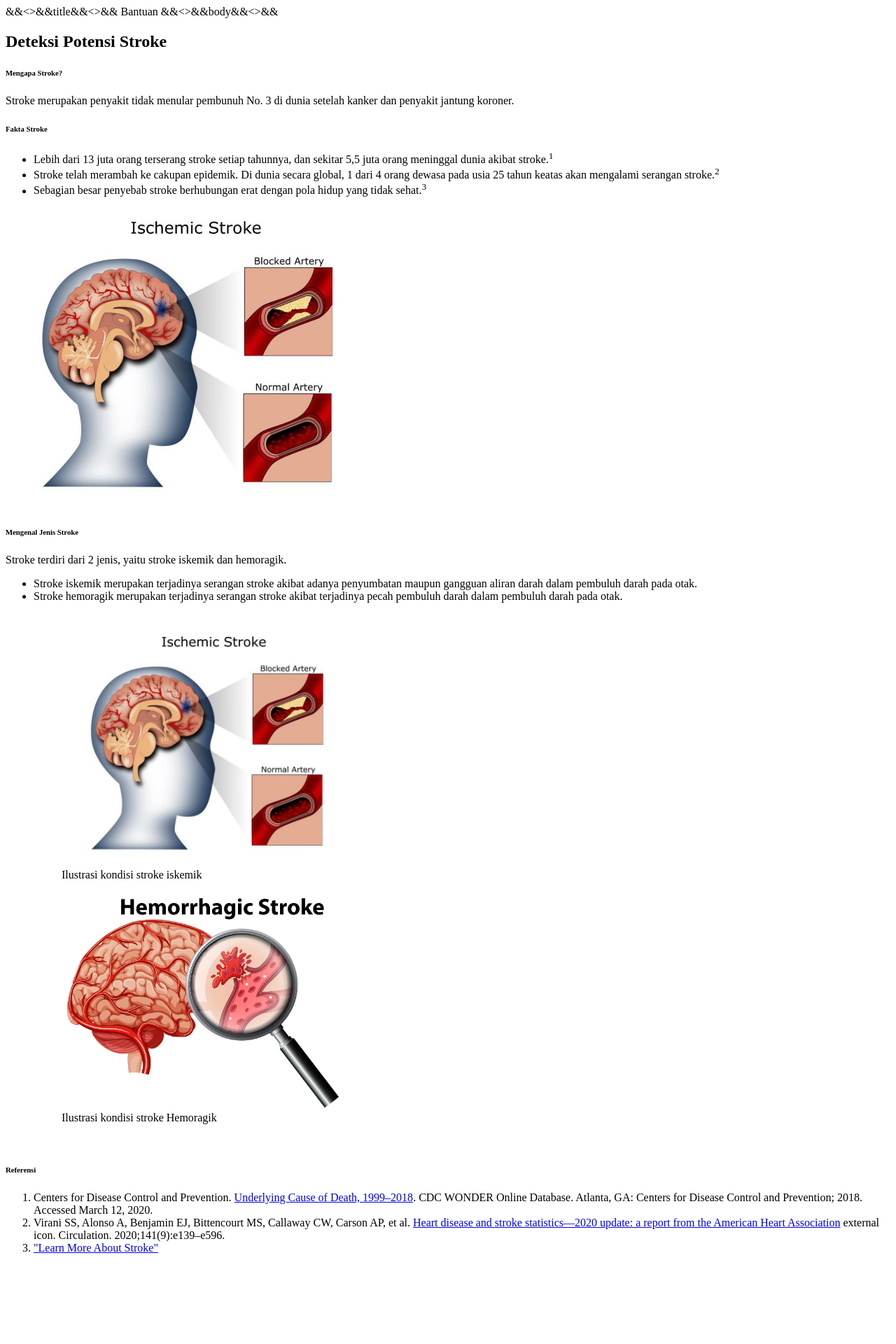
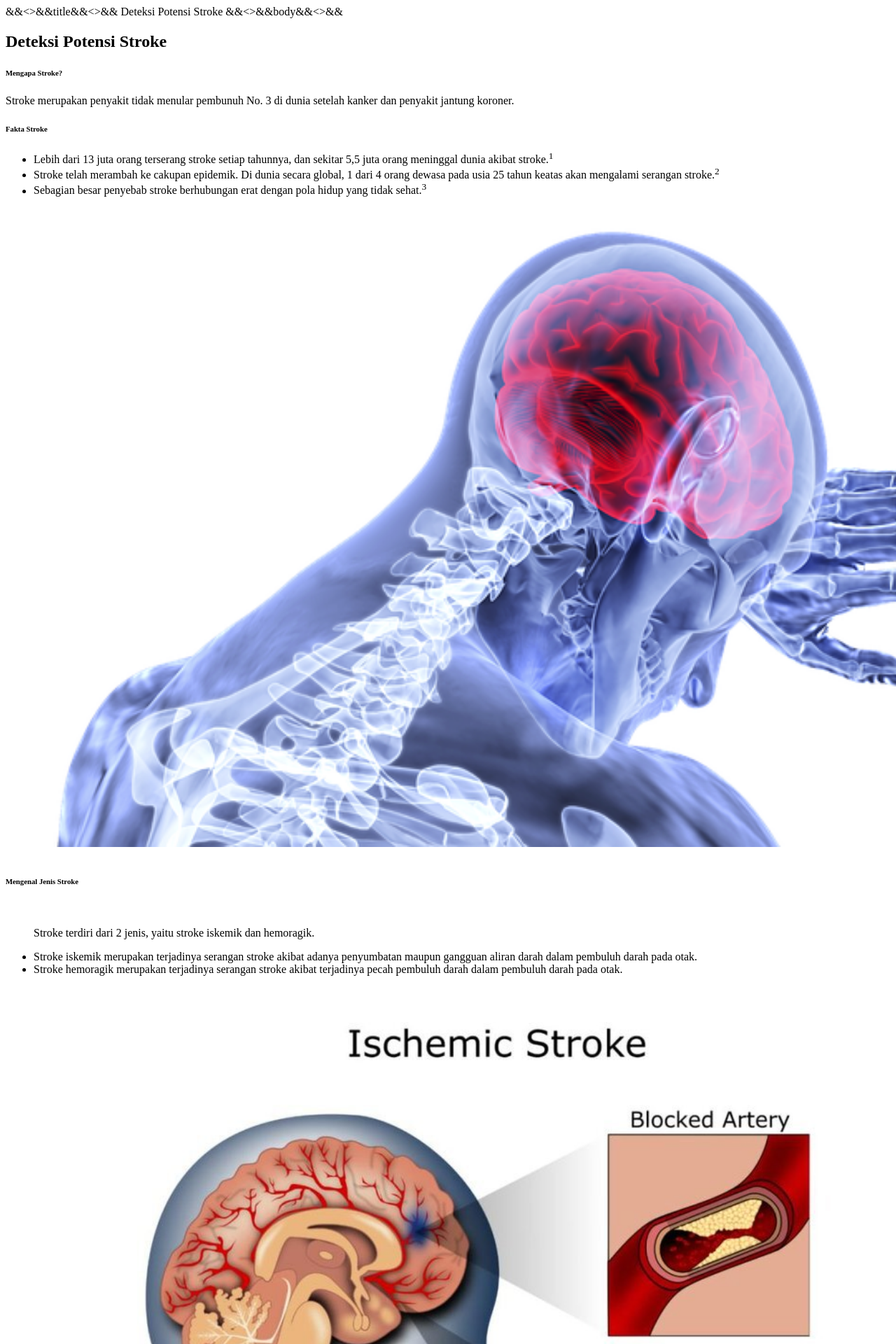
Before and after one commit to syansky/bookish-happiness, a Node project: template views/pages/index.ejs in a window 1280 px wide; the page is wider, and only the part inside the window is pictured. Shown: the top 1920 px of that part at 70% size. Before the commit the page ends 1790 px from the top of that part, so only its background shows below. Run offline with Node 20 templates, Linux system fonts and the light colour scheme; the template is opened without the code that fills it, so the values that code supplies are empty; some libraries are stand-ins or nearby versions.

Commit message:
Interface improvement

```diff
--- a/views/layouts/main.ejs
+++ b/views/layouts/main.ejs
@@ -7,7 +7,9 @@
     <title><%- title %></title>
     <link rel="stylesheet" href="https://cdn.jsdelivr.net/npm/bootstrap@4.5.3/dist/css/bootstrap.min.css"
         integrity="sha384-TX8t27EcRE3e/ihU7zmQxVncDAy5uIKz4rEkgIXeMed4M0jlfIDPvg6uqKI2xXr2" crossorigin="anonymous">
+    <link href="https://unpkg.com/aos@2.3.1/dist/aos.css" rel="stylesheet">
     <!-- JavaScript -->
+    <script src="https://unpkg.com/aos@2.3.1/dist/aos.js"></script>
     <script src="https://cdn.jsdelivr.net/npm/@tensorflow/tfjs@latest"></script>
     <script src="https://cdn.jsdelivr.net/npm/@tensorflow/tfjs-vis"></script>
     <script src="https://cdn.jsdelivr.net/npm/alertifyjs@1.13.1/build/alertify.min.js"></script>
@@ -82,6 +84,28 @@
         border-width: 1px;
         border-color: rgba(0, 0, 0, 0.1);
       }
+
+      body {
+          background-color: #1ABC9C;
+      }
+
+      img {
+          border-radius: 5px;
+          transition: transform .2s; /* Animation */
+      }
+
+      img:hover {
+  transform: scale(1.05);
+        }
+
+    .card {
+        background-color: #F8FFA6;
+          transition: transform .45s; /* Animation */
+      }
+
+      .card:hover {
+  transform: scale(1.015);
+        }
     </style>
     <%- style %>
 </head>
@@ -124,7 +148,9 @@
     <script src="https://cdn.jsdelivr.net/npm/bootstrap@4.5.3/dist/js/bootstrap.bundle.min.js"
         integrity="sha384-ho+j7jyWK8fNQe+A12Hb8AhRq26LrZ/JpcUGGOn+Y7RsweNrtN/tE3MoK7ZeZDyx"
         crossorigin="anonymous"></script>
-
+        <script>
+            AOS.init();
+        </script>
     <%- script %>
 
     <!-- Footer -->
--- a/views/pages/index.ejs
+++ b/views/pages/index.ejs
@@ -1,65 +1,92 @@
 <%- contentFor('title') %>
-    Bantuan
+    Deteksi Potensi Stroke
 
     <%- contentFor('body') %>
         <section class="vh-1">
             <div class="container h-100">
                 <div class="flex-lg-row d-lg-flex justify-content-center align-items-center h-100">
                     <div class="col-xl-12">
-                        <div class="card" style="border-radius: 5px;">
+                        <div class="card mb-3" style="border-radius: 5px; border-width: 0px;"
+                            data-aos="zoom-in" data-aos-duration="1250">
                             <div class="card-body" style="height: auto;">
-                                <h1 class="mb-4">Deteksi Potensi Stroke</h1>
+                                <h1 class="mb-4" data-aos="fade-up" data-aos-duration="1250">Deteksi Potensi Stroke</h1>
                                 <div class="row">
-                                <div class="col-md-5">
+                                    <div class="col-md-5" data-aos="fade-up" data-aos-duration="1250">
                                         <h6>Mengapa Stroke?</h6>
-                                    <p>Stroke merupakan penyakit tidak menular pembunuh No. 3 di dunia setelah kanker dan penyakit jantung koroner.
+                                        <p>Stroke merupakan penyakit tidak menular pembunuh No. 3 di dunia setelah
+                                            kanker dan penyakit jantung koroner.
                                         <h6>Fakta Stroke</h6>
                                         <ul>
-                                        <li>Lebih dari 13 juta orang terserang stroke setiap tahunnya, dan sekitar 5,5 juta orang meninggal dunia akibat
+                                            <li>Lebih dari 13 juta orang terserang stroke setiap tahunnya, dan sekitar
+                                                5,5 juta orang meninggal dunia akibat
                                                 stroke.<sup>1</sup></li>
-                                        <li>Stroke telah merambah ke cakupan epidemik. Di dunia secara global, 1 dari 4 orang dewasa pada usia 25 tahun keatas akan
+                                            <li>Stroke telah merambah ke cakupan epidemik. Di dunia secara global, 1
+                                                dari 4 orang dewasa pada usia 25 tahun keatas akan
                                                 mengalami serangan stroke.<sup>2</sup></li>
-                                        <li>Sebagian besar penyebab stroke berhubungan erat dengan pola hidup yang tidak sehat.<sup>3</sup></li>
+                                            <li>Sebagian besar penyebab stroke berhubungan erat dengan pola hidup yang
+                                                tidak sehat.<sup>3</sup></li>
                                         </ul>
                                     </div>
-                                <div class="col-md-5">
-                                    <img src="/images/ischemic.jpg" width="500px">
+                                    <div class="col-md-5" data-aos="fade-in" data-aos-duration="1250">
+                                        <img src="/images/illustration.jpg" width="120%">
                                     </div>
                                 </div>
 
-                <h6>Mengenal Jenis Stroke</h6>
-                <p>Stroke terdiri dari 2 jenis, yaitu stroke iskemik dan hemoragik.
+                                <br>
+
+                                <div class="row mx-1" data-aos="fade-up" data-aos-duration="1250">
+                                    <h6 data-aos="fade-up" data-aos-duration="1250">Mengenal Jenis Stroke</h6>
+                                    <br>
+
                                     <ul>
-                    <li>Stroke iskemik merupakan terjadinya serangan stroke akibat adanya penyumbatan maupun gangguan aliran darah dalam pembuluh darah pada otak.</li>
-                    <li>Stroke hemoragik merupakan terjadinya serangan stroke akibat terjadinya pecah pembuluh darah dalam pembuluh darah pada otak.</li>
+                                        <p data-aos="fade-up" data-aos-duration="1250">Stroke terdiri dari 2 jenis,
+                                            yaitu
+                                            stroke iskemik dan hemoragik.</p>
+                                        <li data-aos="fade-up" data-aos-duration="1250">Stroke iskemik merupakan
+                                            terjadinya serangan stroke akibat
+                                            adanya penyumbatan maupun gangguan aliran darah dalam pembuluh darah pada
+                                            otak.</li>
+                                        <li data-aos="fade-up" data-aos-duration="1250">Stroke hemoragik merupakan
+                                            terjadinya serangan stroke akibat
+                                            terjadinya pecah pembuluh darah dalam pembuluh darah pada otak.</li>
                                         <br>
                                         <div class="row">
-                        <figure class="col-md-5">
-                            <img src="/images/ischemic.jpg" alt="Stroke iskemik" width="400px">
+                                            <figure class="col-md-5" data-aos="zoom-in" data-aos-duration="1250">
+                                                <img src="/images/ischemic.jpg" alt="Stroke iskemik" width="100%">
                                                 <figcaption>Ilustrasi kondisi stroke iskemik</figcaption>
                                             </figure>
-                        <figure class="col-md-5">
-                            <img src="/images/hemoragic.jpg" alt="Stroke iskemik" width="400px">
+                                            <figure class="col-md-5" data-aos="zoom-in" data-aos-duration="1550">
+                                                <img src="/images/hemoragic.jpg" alt="Stroke iskemik" width="100%">
                                                 <figcaption>Ilustrasi kondisi stroke Hemoragik</figcaption>
                                             </figure>
                                         </div>
+                                    </ul>
+                                </div>
 
-                </ul>
-
+                                <div class="row mx-1" data-aos="fade-up" data-aos-duration="1250">
                                     <br>
-                <h6>Referensi</h6>
+                                    <h6 data-aos="fade-up" data-aos-duration="1450">Referensi</h6>
                                     <ol>
-                <li>Centers for Disease Control and Prevention. <a href="https://wonder.cdc.gov/ucd-icd10.html"
-                        target="_BLANK">Underlying Cause of Death, 1999–2018</a>. CDC WONDER Online Database. Atlanta, GA: Centers
+                                        <li data-aos="fade-up" data-aos-duration="1250">Centers for Disease Control and
+                                            Prevention. <a href="https://wonder.cdc.gov/ucd-icd10.html"
+                                                target="_BLANK">Underlying Cause of Death, 1999–2018</a>. CDC WONDER
+                                            Online
+                                            Database. Atlanta, GA: Centers
                                             for Disease Control and Prevention; 2018. Accessed March 12, 2020.</li>
-                <li>Virani SS, Alonso A, Benjamin EJ, Bittencourt MS, Callaway CW, Carson AP, et al. <a
-                        href="https://www.ahajournals.org/doi/10.1161/CIR.0000000000000757" target="_BLANK">Heart disease and stroke
-                        statistics—2020 update: a report from the American Heart Association</a> external icon. Circulation.
+                                        <li data-aos="fade-up" data-aos-duration="1250">Virani SS, Alonso A, Benjamin
+                                            EJ,
+                                            Bittencourt MS, Callaway CW, Carson AP, et al. <a
+                                                href="https://www.ahajournals.org/doi/10.1161/CIR.0000000000000757"
+                                                target="_BLANK">Heart disease and stroke
+                                                statistics—2020 update: a report from the American Heart Association</a>
+                                            external icon. Circulation.
                                             2020;141(9):e139–e596.</li>
-                <li><a href="https://www.world-stroke.org/world-stroke-day-campaign/why-stroke-matters/learn-about-stroke" target="_BLANK">"Learn More About Stroke"</a>
+                                        <li data-aos="fade-up" data-aos-duration="1250"><a
+                                                href="https://www.world-stroke.org/world-stroke-day-campaign/why-stroke-matters/learn-about-stroke"
+                                                target="_BLANK">"Learn More About Stroke"</a>
                                         </li>
                                     </ol>
-                </p>
+                                </div>
                             </div>
                         </div>
                     </div>
```
Also changed, not shown: views/pages/about.ejs (+12 -12 lines), views/pages/detect.ejs (+32 -32 lines), views/pages/help.ejs (+10 -10 lines), public/images/illustration.jpg (added). Lines whose indentation alone changed are shown as unchanged.
